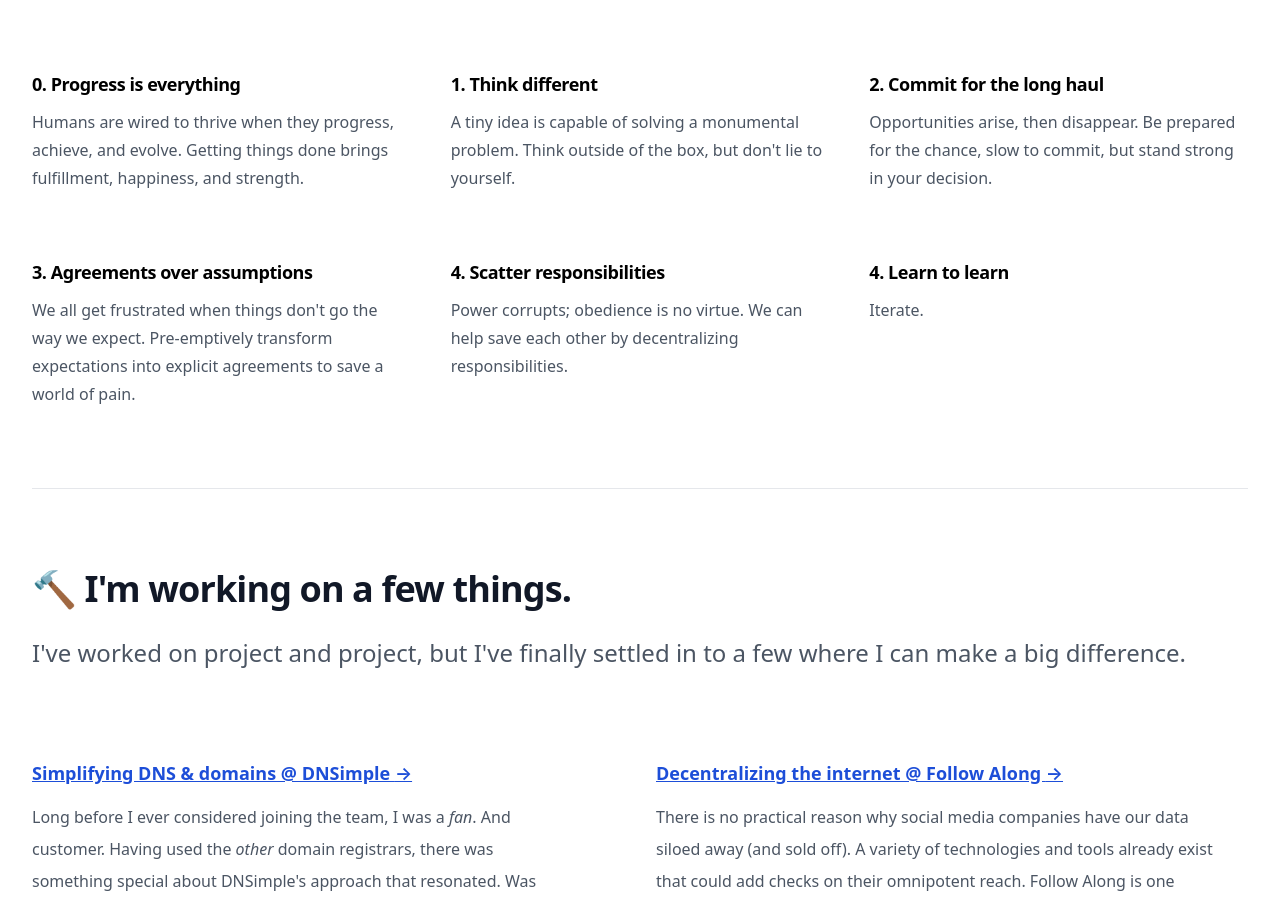
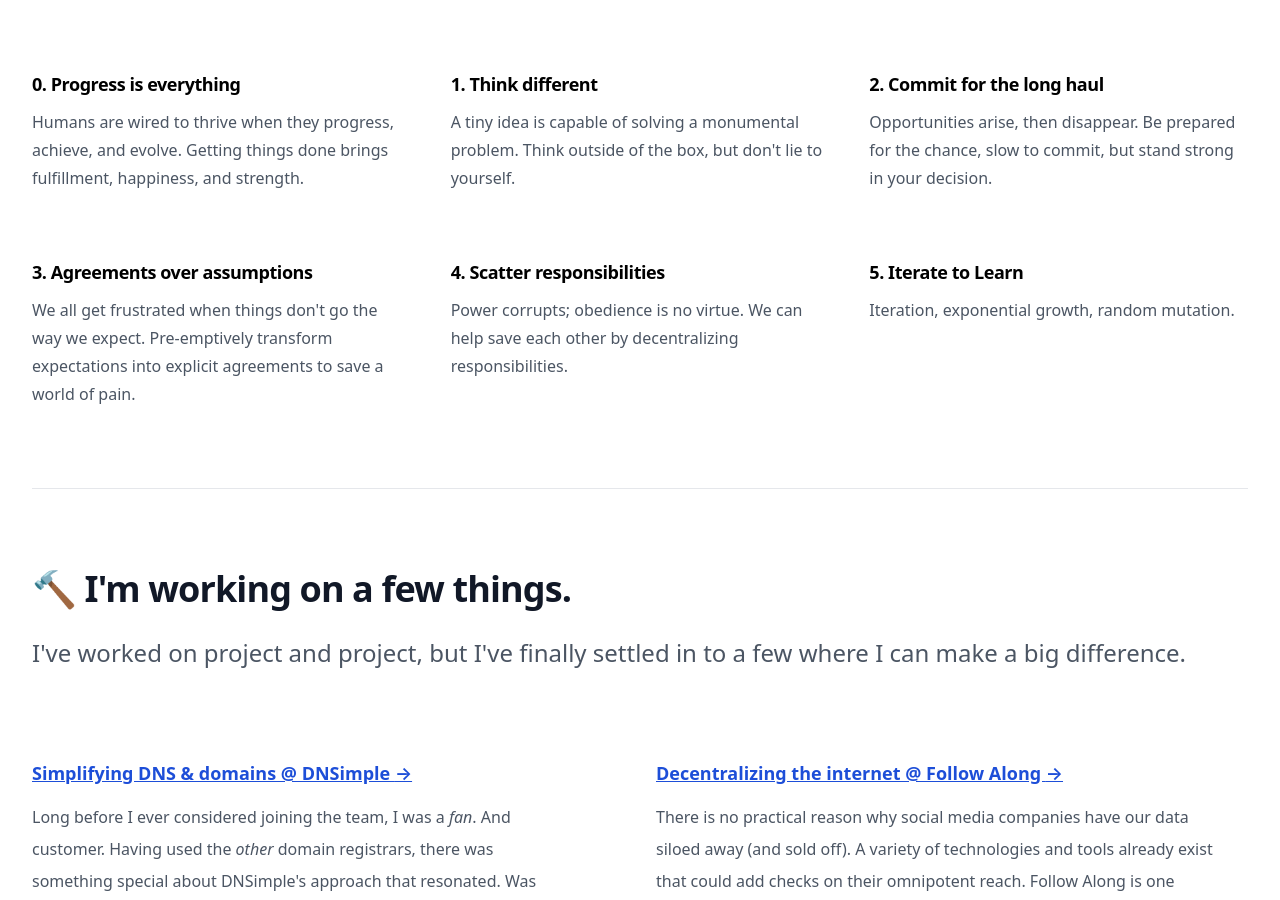
Before and after one commit to dallasread/www.dallasread.com, a Jekyll site: the page built from index.html, in a window 1280 px wide and 900 px high, scrolled down 484 px. Built offline with Jekyll 4.4.1, drawn with Linux system fonts in a browser that asks for light colours.

Commit message:
Better text

```diff
--- a/index.html
+++ b/index.html
@@ -123,11 +123,11 @@ description: Let's talk product development, technical decisions, and shipping
     <div>
       <dt class="text-lg font-semibold leading-8 tracking-tight">
         <span href="article.html" :class="text-blue-700 underline">
-          4. Learn to learn
+          5. Iterate to Learn
         </span>
       </dt>
       <dd class="mt-2 leading-7 text-gray-600">
-        Iterate.
+        Iteration, exponential growth, random mutation.
       </dd>
     </div>
   </dl>
```
